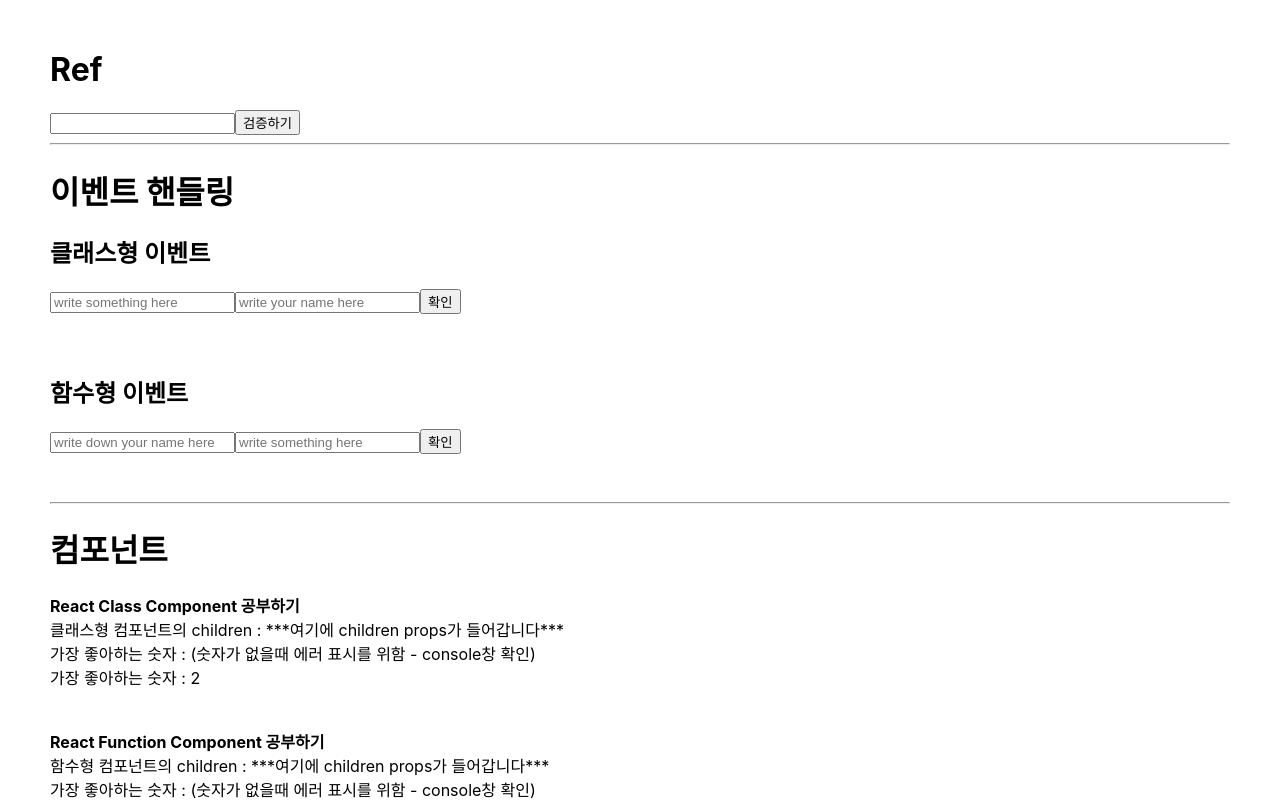
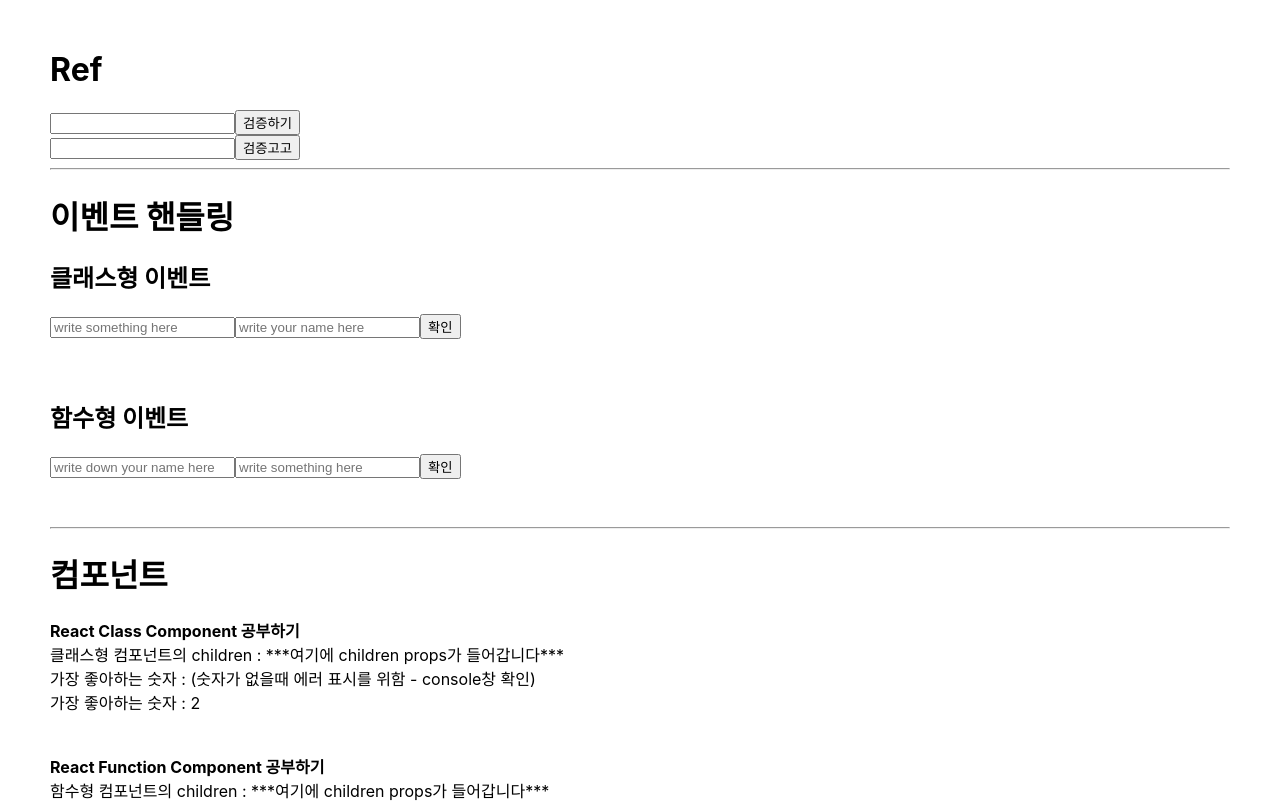
Before and after one commit to sunmerrr/react-study, a React (Create React App) app: page / in a window 1280 px wide. Shown: the top 803 px of the page. Built offline with nearby package versions, Linux system fonts and the light colour scheme.

Commit message:
function ref example

```diff
--- a/src/App.js
+++ b/src/App.js
@@ -7,12 +7,14 @@ import FunctionComponent from './components/ComponentBasic/FunctionComponent';
 import FunctionComponentCouter from './components/ComponentBasic/ClassComponentCounter';
 import FunctionComponentSayHi from './components/ComponentBasic/FunctionComponentSayHi';
 import FunctionEvent from './components/Event/FunctionEvent';
+import FunctionRef from './components/Ref/FunctionRef';
 
 function App() {
   return (
     <div className="App">
       <h1>Ref</h1>
       <ClassRef />
+      <FunctionRef />
 
       <hr />
       <h1>이벤트 핸들링</h1>
--- a/src/components/Ref/FunctionRef.js
+++ b/src/components/Ref/FunctionRef.js
@@ -1,5 +1,38 @@
+import { useRef, useState } from 'react';
+import './Ref.css';
+
 const FunctionRef = () => {
-  return <div>FunctionRef</div>;
+  const inputRef = useRef();
+  const [password, setPassword] = useState('');
+  const [clickValidate, setClickValidate] = useState({
+    clicked: false,
+    validated: false,
+  });
+
+  const handleChange = (e) => {
+    setPassword(e.target.value);
+  };
+
+  const handleButtonClick = () => {
+    setClickValidate({
+      clicked: true,
+      validated: password === '0000',
+    });
+    inputRef.current.focus();
+  };
+
+  return (
+    <div>
+      <input
+        type="password"
+        value={password}
+        onChange={(e) => handleChange(e)}
+        className={clickValidate.clicked ? (clickValidate.validated ? 'success' : 'failure') : ''}
+        ref={inputRef}
+      />
+      <button onClick={handleButtonClick}>검증고고</button>
+    </div>
+  );
 };
 
 export default FunctionRef;
```
